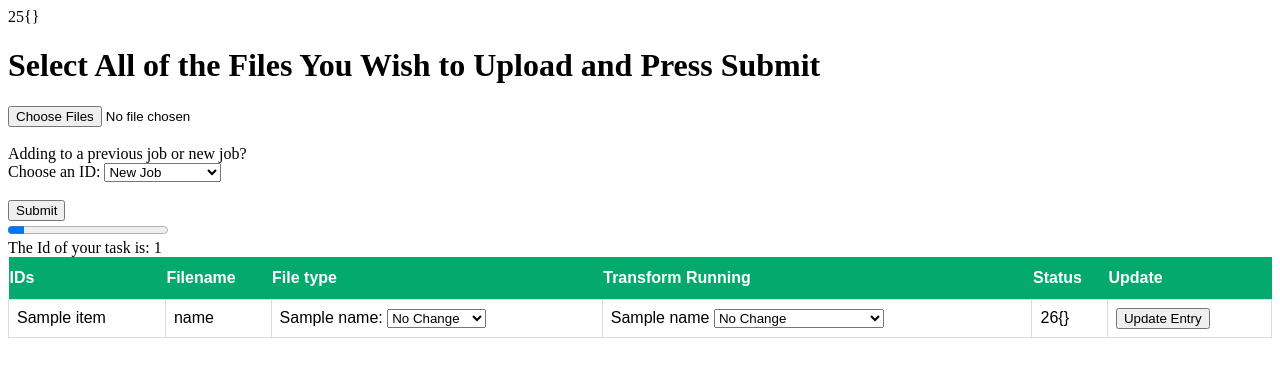
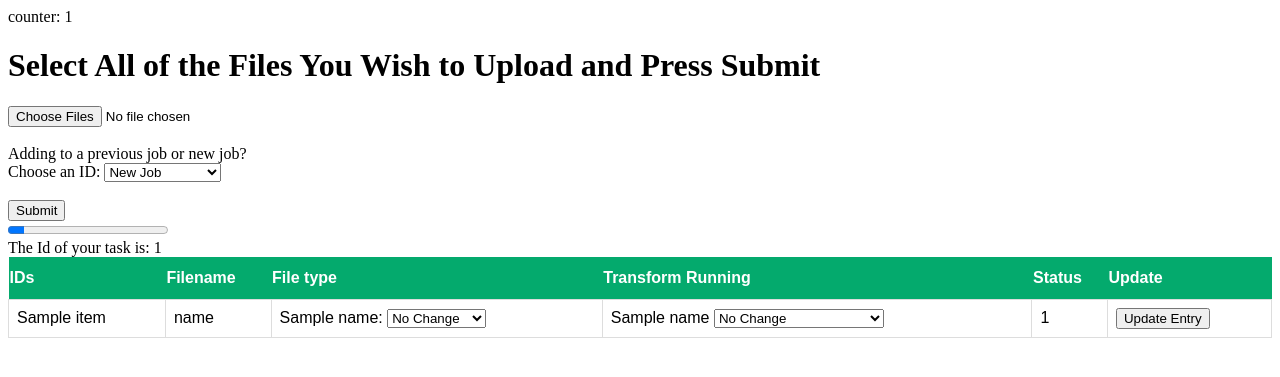
Before and after one commit to matthew-halligan/Virtualbox, a Flask app: template TPCP_Portal/templates/index2.html in a window 1280 px wide. Shown: the top 377 px of the page. Run offline with Flask 2, Linux system fonts and the light colour scheme; the template is opened without the code that fills it: most values are stand-ins (such as "Sample title", 1, 10 or a date in 2020); some libraries are stand-ins or nearby versions.

Commit message:
Experimental updating of the Status Form Field and use multiple forms for each job ID

```diff
--- a/TPCP_Portal/templates/index2.html
+++ b/TPCP_Portal/templates/index2.html
@@ -29,23 +29,23 @@
     <!--    width: 50%;-->
   }
 
-  #queue {
+  .queue {
     font-family: Arial, Helvetica, sans-serif;
     border-collapse: collapse;
     width: 100%;
   }
 
-  #queue td, #customers th {
+  .queue td, #customers th {
     border: 1px solid #ddd;
     padding: 8px;
     color: black;
   }
 
-  #queue tr:nth-child(even){background-color: #f2f2f2;}
+  .queue tr:nth-child(even){background-color: #f2f2f2;}
 
-  #queue tr:hover {background-color: #ddd;}
+  .queue tr:hover {background-color: #ddd;}
 
-  #queue th {
+  .queue th {
     padding-top: 12px;
     padding-bottom: 12px;
     text-align: left;
@@ -83,8 +83,8 @@
     {% endif %}
 
     {% if current_series_ids|length > 0 %}
-    <table id="queue">
-
+        {% for item in current_series_ids %}
+            <table class="queue">
                 <thead><tr>
                     <th>IDs</th>
                     <th>Filename</th>
@@ -94,7 +94,6 @@
                     <th>Update</th>
                   </tr></thead>
                 <tbody>
-        {% for item in current_series_ids %}
                     {% for key in current_tasks[item].keys() %}
                         <form method="post" onsubmit="upload_table()">
                             <input type="hidden" value="ModifyFile" name="HiddenField">
@@ -125,16 +124,16 @@
                                         <option value="gtirb">gtirb</option>
                                     </select>
                                 </td>
-                      <td id='Status'><input name="Status"  type="hidden" value="{{current_tasks[item][key][2]}}">{{counter}}</td>
+                                <td id="Status-TD"><input name="Status" id="Status" type="hidden" value="{{counter}}">{{counter}}</td>
 
             <!--                      <td><input name="Status" type="hidden" value="{{current_tasks[item][key][2]}}">{{current_tasks[item][key][2]}}</td>-->
                                 <td><input type="submit" value='Update Entry' id="uploads_table"></td>
                             </tr>
                         </form>
                     {% endfor %}
-        {% endfor %}
                   </tbody>
             </table>
+        {% endfor %}
     {% else %}
         <p>No Files currently uploaded to server for transformation</p>
     {% endif %}
@@ -163,9 +162,13 @@
     function UpdateCounter(server_data, htmlID){
         document.getElementById(htmlID).innerHTML = server_data.responseText;
     }
+    function UpdateForm(server_data, htmlID){
+        document.getElementById(htmlID+"-TD").innerHTML = "<input name='"+ htmlID +"' id='"+ htmlID +"' type='hidden' value=''>" + server_data.responseText;
+        document.getElementById(htmlID).value = server_data.responseText;
+    }
 
-    var updateInterval = 500;
+    var updateInterval = 5000;
     setInterval(function(){get_server_data(UpdateCounter, "counter", '/api/methods/get_counter')}, updateInterval)
-    setInterval(function(){get_server_data(UpdateCounter, "Status", '/api/methods/get_counter')}, updateInterval)
+    setInterval(function(){get_server_data(UpdateForm, "Status", '/api/methods/get_counter')}, updateInterval)
 
 </script>
```
Lines whose indentation alone changed are shown as unchanged.
